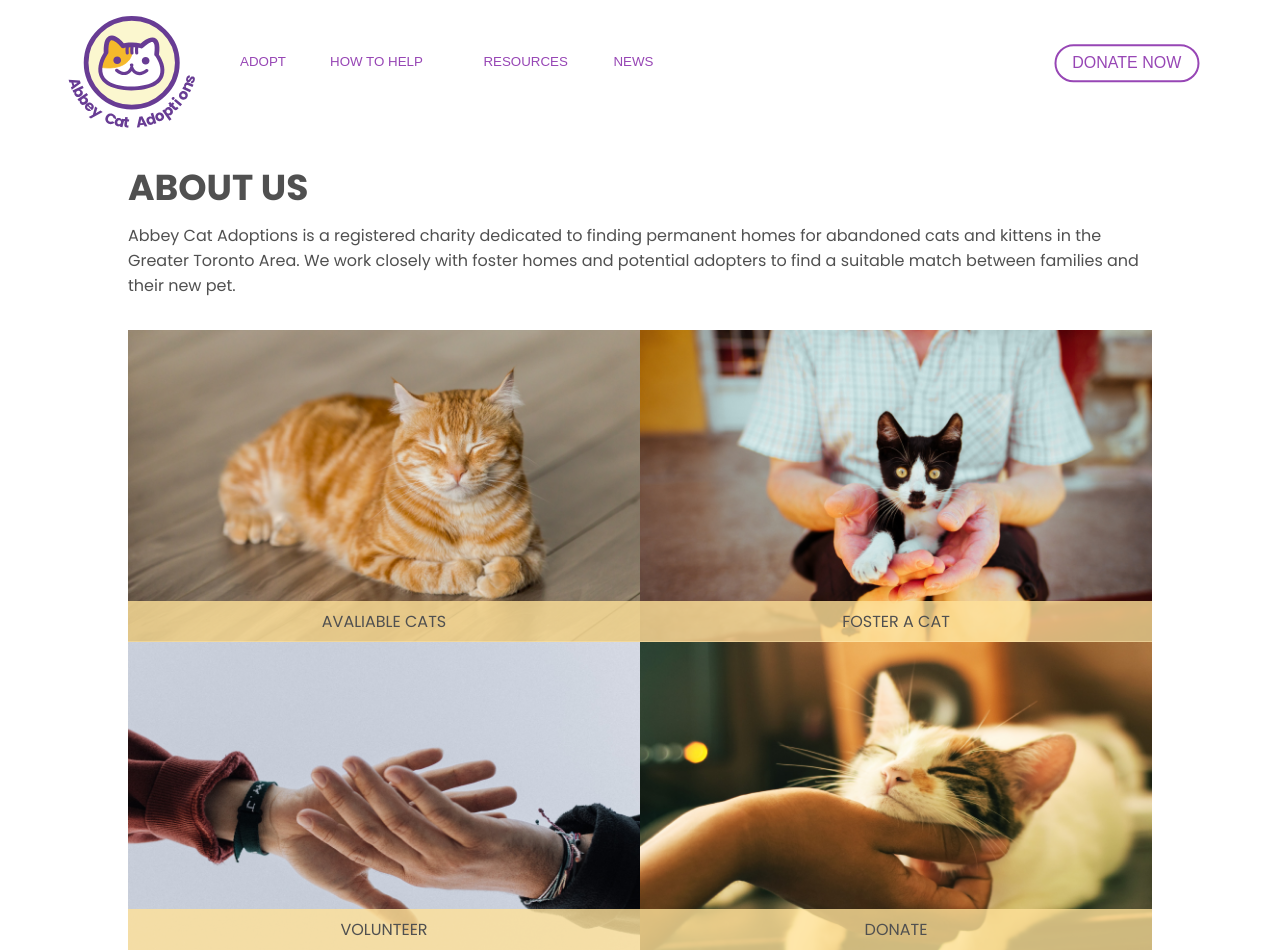
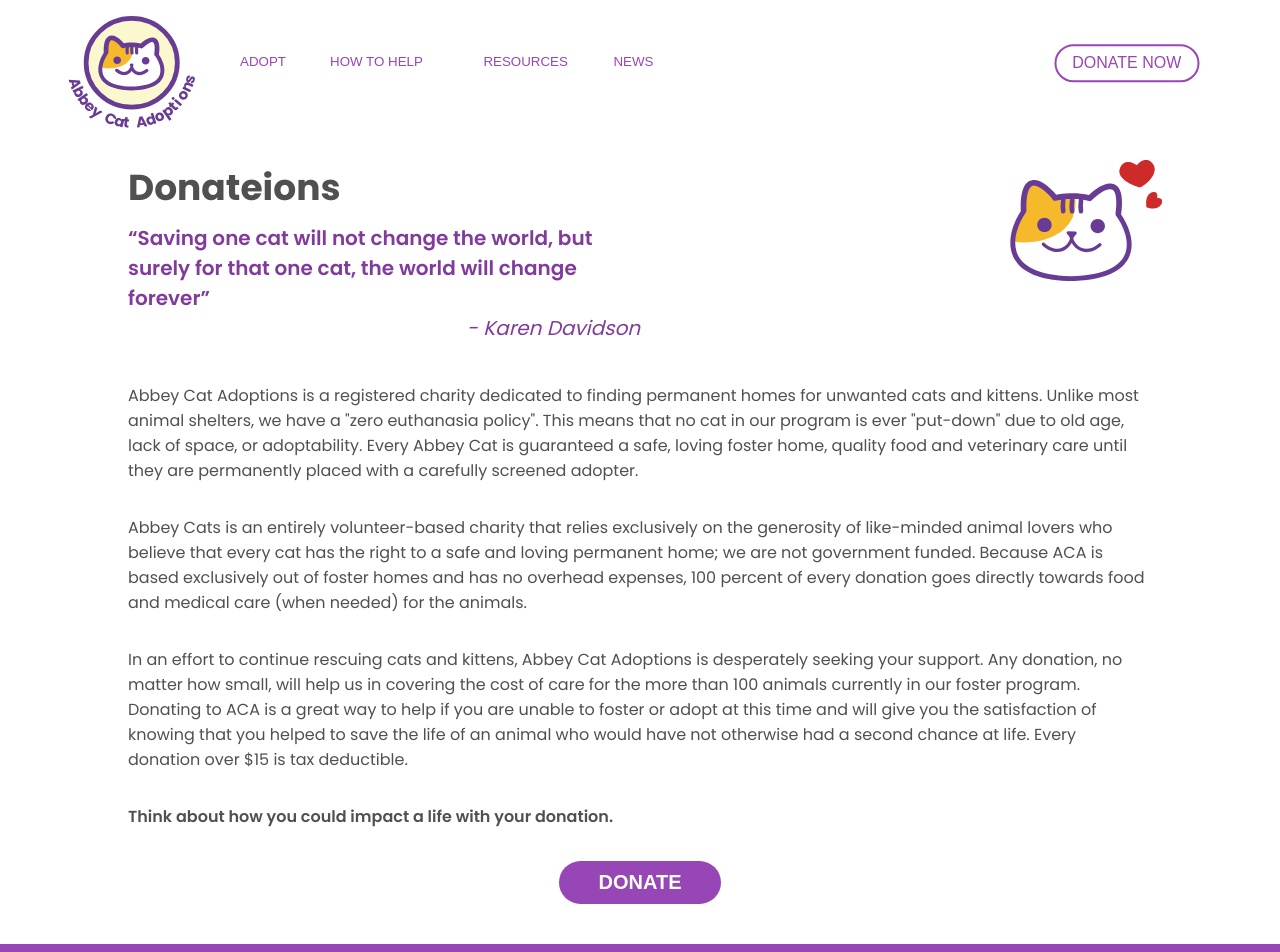
Before and after one commit to ZipingLiu-JokerH/cat_adoption_website, a React (Create React App) app: page /donate in a window 1280 px wide. Shown: the top 952 px of the page. Built offline with nearby package versions, Linux system fonts and the light colour scheme.

Commit message:
adding react router & donate page

```diff
--- a/package.json
+++ b/package.json
@@ -9,6 +9,7 @@
     "react": "^17.0.2",
     "react-dom": "^17.0.2",
     "react-icons": "^4.2.0",
+    "react-router-dom": "^5.2.0",
     "react-scripts": "4.0.3",
     "web-vitals": "^1.1.2"
   },
--- a/src/App.js
+++ b/src/App.js
@@ -1,15 +1,27 @@
 import React from "react";
 
 //components
+import { Route, Switch } from "react-router-dom";
 import Footer from "./Components/footer/Footer";
 import Header from "./Components/header/Header";
 import Home from "./Pages/Home";
+import Donate from "./Pages/Donate";
 
 function App() {
   return (
     <div className="App">
       <Header />
-      <Home />
+      <Switch>
+        <Route path="/donate">
+          <Donate />
+        </Route>
+        <Route path="/" exact>
+          <Home />
+        </Route>
+        <Route path="*">
+          <div className="page_container">404 page</div>
+        </Route>
+      </Switch>
       <Footer />
     </div>
   );
--- a/src/Components/header/Header.js
+++ b/src/Components/header/Header.js
@@ -1,4 +1,4 @@
-import React, { useState } from "react";
+import React, { useState, useEffect } from "react";
 
 // assets
 import Logo from "../../assets/logo.svg";
@@ -7,7 +7,11 @@
 import styles from "./Header.module.css";
 
 // components
+import { Link } from "react-router-dom";
 import { AiOutlineMenu, AiOutlineClose } from "react-icons/ai";
+
+//hooks
+import { useHistory, useLocation } from "react-router-dom";
 
 const purplePrimary = getComputedStyle(
   document.documentElement
@@ -15,13 +19,27 @@
 
 const Header = () => {
   const [showNav, setShowNav] = useState(false);
+  const history = useHistory();
+  const location = useLocation();
+
+  // since our mobile nav is a overlay on top of everything
+  // we need to close it after user has choose a page to go
+  // the location object will change for every time a new page
+  // is choosen, even if it has the same url.
+  useEffect(() => {
+    setShowNav(false);
+  }, [location]);
+
   const navbarClass = `${styles.navbar} ${showNav ? styles.show : styles.hide}`;
 
   return (
     <div className={styles.landscape_nav_container}>
       <header>
         <div className={styles.emptybox}></div>
-        <div className={styles.logo_container}>
+        <div
+          className={styles.logo_container}
+          onClick={() => history.push("/")}
+        >
           <img src={Logo} alt="" />
         </div>
         <div className={styles.svg_container} onClick={() => setShowNav(true)}>
@@ -51,7 +69,9 @@
           <li className={styles.has_dropdown}>
             <button>HOW TO HELP</button>
             <ul className={styles.dropdown}>
-              <li>Donate</li>
+              <li>
+                <Link to="/donate">Donate</Link>
+              </li>
               <li>Volunteer</li>
               <li>Surrender a Cat</li>
               <li>Foster a Cat</li>
@@ -73,7 +93,12 @@
             </ul>
           </li>
         </ul>
-        <button className={styles.navbar_action}>DONATE NOW</button>
+        <button
+          className={styles.navbar_action}
+          onClick={() => history.push("/donate")}
+        >
+          DONATE NOW
+        </button>
       </nav>
     </div>
   );
--- /dev/null
+++ b/src/Pages/Donate.js
@@ -0,0 +1,64 @@
+import React from "react";
+
+// assets
+import logo_love from "../assets/logo_love.svg";
+
+// styles
+import styles from "./Donate.module.css";
+
+const Donate = () => {
+  return (
+    <div className="page_container">
+      <div className={styles.donate_headline}>
+        <div className={styles.headline_quote}>
+          <h1>Donateions</h1>
+          <div className={styles.quote}>
+            <q>
+              Saving one cat will not change the world, but surely for that one
+              cat, the world will change forever
+            </q>
+            <cite> - Karen Davidson</cite>
+          </div>
+        </div>
+        <div className={`${styles.logo_love_container} ${styles.desktop}`}>
+          <img src={logo_love} alt="" />
+        </div>
+      </div>
+
+      <p>
+        Abbey Cat Adoptions is a registered charity dedicated to finding
+        permanent homes for unwanted cats and kittens. Unlike most animal
+        shelters, we have a "zero euthanasia policy". This means that no cat in
+        our program is ever "put-down" due to old age, lack of space, or
+        adoptability. Every Abbey Cat is guaranteed a safe, loving foster home,
+        quality food and veterinary care until they are permanently placed with
+        a carefully screened adopter.
+      </p>
+      <p>
+        Abbey Cats is an entirely volunteer-based charity that relies
+        exclusively on the generosity of like-minded animal lovers who believe
+        that every cat has the right to a safe and loving permanent home; we are
+        not government funded. Because ACA is based exclusively out of foster
+        homes and has no overhead expenses, 100 percent of every donation goes
+        directly towards food and medical care (when needed) for the animals.
+      </p>
+      <p>
+        In an effort to continue rescuing cats and kittens, Abbey Cat Adoptions
+        is desperately seeking your support. Any donation, no matter how small,
+        will help us in covering the cost of care for the more than 100 animals
+        currently in our foster program. Donating to ACA is a great way to help
+        if you are unable to foster or adopt at this time and will give you the
+        satisfaction of knowing that you helped to save the life of an animal
+        who would have not otherwise had a second chance at life. Every donation
+        over $15 is tax deductible.
+      </p>
+      <div className={`${styles.logo_love_container} ${styles.mobile}`}>
+        <img src={logo_love} alt="" />
+      </div>
+      <h6>Think about how you could impact a life with your donation.</h6>
+      <button className={styles.action_button}>DONATE</button>
+    </div>
+  );
+};
+
+export default Donate;
--- /dev/null
+++ b/src/Pages/Donate.module.css
@@ -0,0 +1,72 @@
+.quote {
+  margin-bottom: 2em;
+  font-size: 1.25em;
+}
+.quote > q {
+  font-weight: 600;
+  color: var(--col-purple-secondary-dark);
+}
+.quote > cite {
+  display: block;
+  font-weight: 400;
+  color: var(--col-purple-secondary-dark);
+  text-align: right;
+}
+
+.logo_love_container {
+  width: 20%;
+  margin: 0 auto 2em auto;
+  display: flex;
+  justify-content: center;
+  align-items: center;
+  overflow: hidden;
+  transform: translateX(0.625em);
+}
+
+.logo_love_container > img {
+  min-width: 100%;
+  min-height: 100%;
+}
+
+.logo_love_container + h6 {
+  font-size: 1em;
+  font-weight: 600;
+  margin-bottom: 2em;
+}
+
+.action_button {
+  background-color: var(--col-purple-primary);
+  color: var(--col-text-alt);
+  padding: 0.5em 2em;
+  margin: 0 auto 2em auto;
+  display: block;
+  border: none;
+  border-radius: 2.2em;
+  font-size: 1.25em;
+  font-weight: 600;
+}
+
+.desktop {
+  display: none;
+}
+
+@media (min-width: 768px) {
+  .logo_love_container > img {
+    min-height: max-content;
+  }
+  .desktop {
+    display: block;
+    margin: 0;
+    width: 9.5em;
+  }
+  .mobile {
+    display: none;
+  }
+  .donate_headline {
+    display: flex;
+    justify-content: space-between;
+  }
+  .headline_quote {
+    width: 50%;
+  }
+}
--- a/src/Pages/Home.js
+++ b/src/Pages/Home.js
@@ -14,7 +14,7 @@
 
 const Home = () => {
   return (
-    <div className={styles.home_container}>
+    <div className="page_container">
       <h1>ABOUT US</h1>
       <p>
         Abbey Cat Adoptions is a registered charity dedicated to finding
--- a/src/Pages/Home.module.css
+++ b/src/Pages/Home.module.css
@@ -1,24 +1,3 @@
-h1 {
-  font-weight: 800;
-  font-size: 2.25em;
-  margin-bottom: 0.5rem;
-}
-
-h4 {
-  font-weight: 600;
-  font-size: 1.25em;
-  margin-bottom: 0.75em;
-}
-
-p {
-  margin-bottom: 2em;
-}
-
-.home_container {
-  width: 80%;
-  margin: 10em auto 0 auto;
-}
-
 .imageLink_container {
   display: flex;
   flex-direction: column;
@@ -27,9 +6,6 @@
 }
 
 @media (min-width: 768px) {
-  .home_container {
-    max-width: 1200px;
-  }
   .imageLink_container {
     display: flex;
     flex-direction: row;
--- a/src/index.css
+++ b/src/index.css
@@ -23,3 +23,30 @@
   font-family: "Poppins", sans-serif;
   color: var(--col-text);
 }
+
+.page_container {
+  width: 80%;
+  margin: 10em auto 0 auto;
+}
+
+h1 {
+  font-weight: 800;
+  font-size: 2.25em;
+  margin-bottom: 0.5rem;
+}
+
+h4 {
+  font-weight: 600;
+  font-size: 1.25em;
+  margin-bottom: 0.75em;
+}
+
+p {
+  margin-bottom: 2em;
+}
+
+@media (min-width: 768px) {
+  .page_container {
+    max-width: 1200px;
+  }
+}
--- a/src/index.js
+++ b/src/index.js
@@ -1,12 +1,16 @@
 import React from "react";
 import ReactDOM from "react-dom";
 import App from "./App";
+
+import { BrowserRouter as Router } from "react-router-dom";
 
 import "./index.css";
 
 ReactDOM.render(
   <React.StrictMode>
-    <App />
+    <Router>
+      <App />
+    </Router>
   </React.StrictMode>,
   document.getElementById("root")
 );
```
Also changed, not shown: src/assets/logo_love.svg (added), 1 other file (tests, documents, lock files or other folders).
